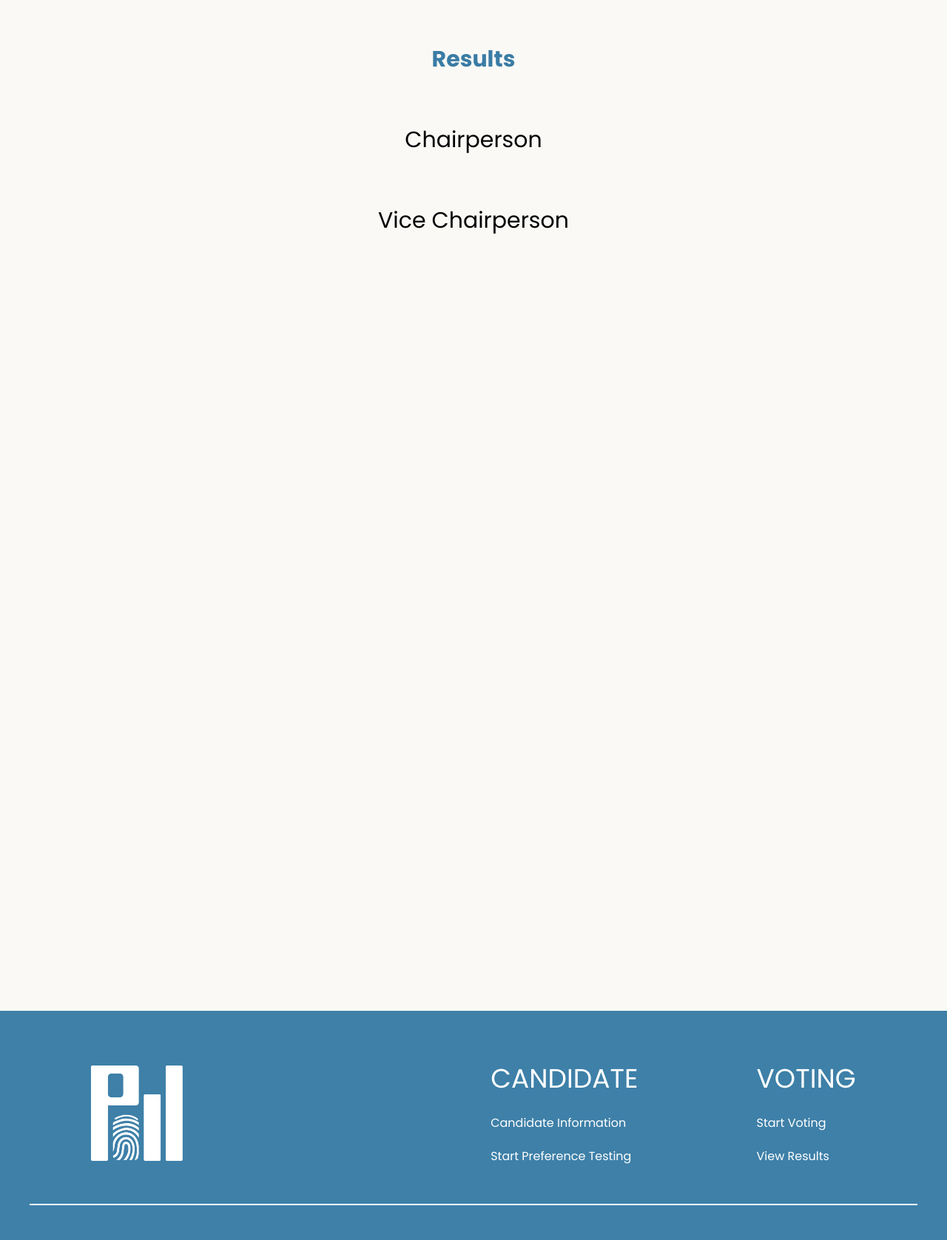
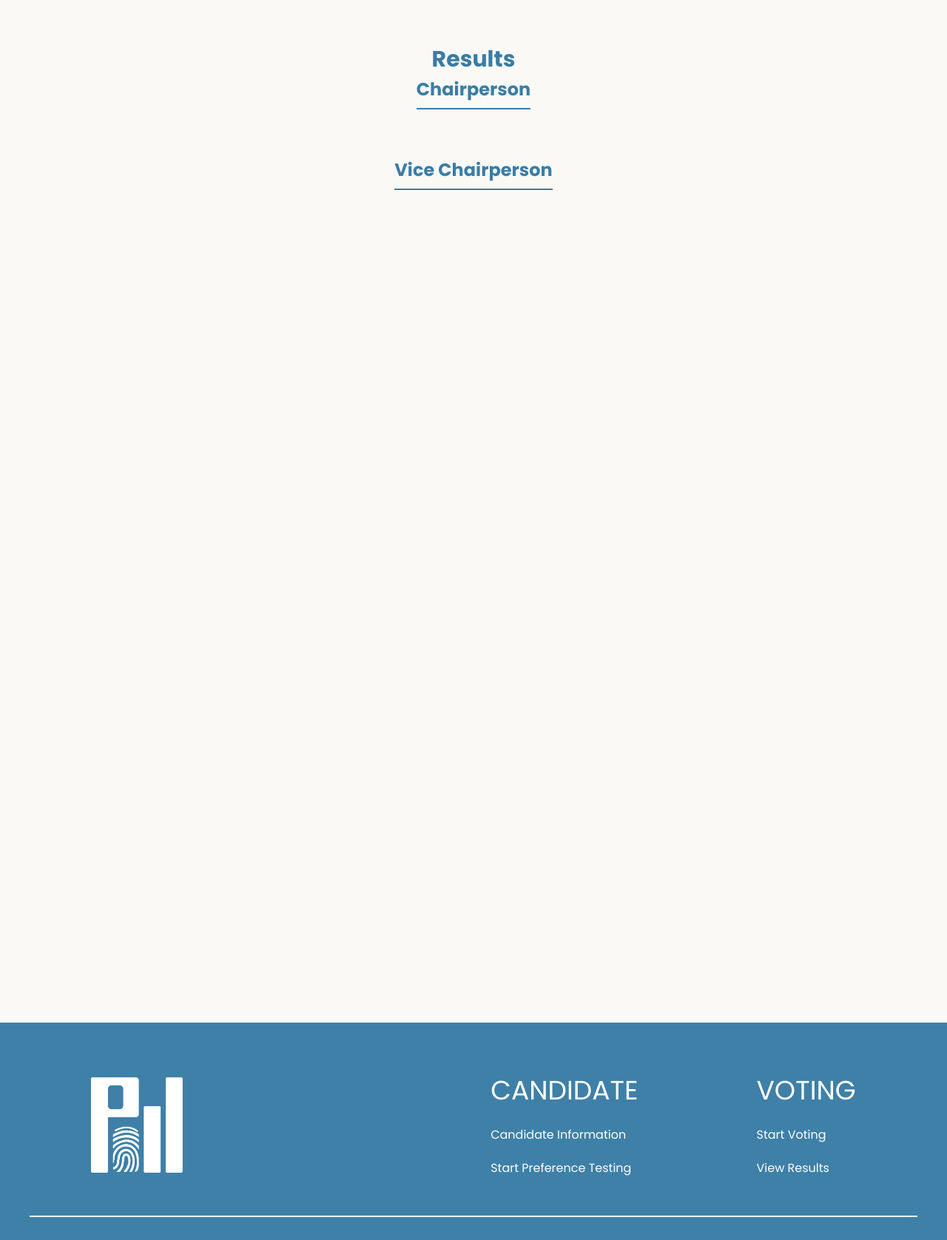
Before and after one commit to Fabshkiee/Cin-ergy-PolliTeko, a Flask app: page /results in a window 1280 px wide. Shown: the part 130-1807 px from the top of the page at 74% size. Run offline with Flask 3, Linux system fonts and the light colour scheme; the visitor is signed in with stand-in values (Sample User, id 1); data that the repository does not hold is empty.

Commit message:
fixed result section, readded list positions in admin.

```diff
--- a/app.py
+++ b/app.py
@@ -24,7 +24,7 @@ def get_location_name(code, endpoint):
 app = Flask(__name__)
 app.secret_key = 'your-secret-key-here'
 scopes = ["https://www.googleapis.com/auth/spreadsheets"]
-creds = Credentials.from_service_account_file("/storage/emulated/0/MGIT/Cin-ergy-PolliTeko/upvhackathonCreds.json", scopes=scopes)
+creds = Credentials.from_service_account_file("Cin-ergy-PolliTeko/upvhackathonCreds.json", scopes=scopes)
 client = gspread.authorize(creds)
 
 sheet_id = "15P43fHag6Va8upWyhvUJwV0ECbtU4zeMsFp5DiPUXzM"
@@ -292,54 +292,46 @@ def results():
 
     try:
         # Fetch all candidate data
-        candidates_data = candidatesSheet.get_all_values()
+        all_candidates = candidatesSheet.get_all_values()
 
-        # Fetch all results data (candidate names in column A, votes in column B)
+        # Fetch vote data from results sheet (Column A: names, Column B: counts)
         results_data = resultsSheet.get_all_values()
 
-        # Create a dictionary mapping "Last, First" names to vote counts
-        vote_counts = {}
-        for row in results_data:
-            if len(row) >= 2:  # Ensure we have both name and votes
-                name = row[0].strip()
-                vote_str = str(row[1]).strip() if len(row) > 1 else "0"
+        # Create a dictionary mapping full names to vote counts
+        vote_dict = {}
+        for row in results_data[1:]:  # Skip header row
+            if len(row) >= 2:
+                full_name = row[0].strip()
+                # Remove commas and convert to integer for sorting
+                raw_votes = row[1].replace(',', '') if row[1] else '0'
+                vote_count = int(raw_votes) if raw_votes.isdigit() else 0
+                vote_dict[full_name] = {
+                    'raw': vote_count,  # For sorting
+                    'formatted': "{:,}".format(vote_count)  # For display with commas
+                }
 
-                # Remove commas and convert to integer
-                try:
-                    votes = int(vote_str.replace(",", "")) if vote_str else 0
-                except (ValueError, TypeError):
-                    votes = 0
-                vote_counts[name] = votes
-
-        # Organize candidates by position
+        # Initialize lists
         chairpersons = []
         vice_chairpersons = []
 
-        # Column indices
-        FIRST_NAME_COL = 0
-        LAST_NAME_COL = 2
-        POSITION_COL = 3
-        PHOTO_COL = 16
+        for index, row in enumerate(all_candidates[1:], start=2):  # Skip header row
+            if len(row) > 3:  # Ensure row has enough columns
+                position = row[3].strip().lower()
+                first_name = row[0].strip()
+                last_name = row[2].strip()
+                full_name = f"{last_name}, {first_name}"  # Match the format in results sheet
+                photo = row[16].strip() if len(row) > 16 else "/static/default-profile.png"
 
-        # Process each candidate (skip header row)
-        for row in candidates_data[1:]:
-            if len(row) > POSITION_COL:
-                position = row[POSITION_COL].strip().lower()
-                first_name = row[FIRST_NAME_COL].strip()
-                last_name = row[LAST_NAME_COL].strip()
-                photo = row[PHOTO_COL].strip() if len(row) > PHOTO_COL else "/static/default-profile.png"
-
-                # Create the name key as "Last, First"
-                name_key = f"{last_name}, {first_name}"
-
-                # Get votes or default to 0
-                votes = vote_counts.get(name_key, 0)
+                # Get vote count from dictionary (default to 0 if not found)
+                votes_data = vote_dict.get(full_name, {'raw': 0, 'formatted': '0'})
 
                 candidate = {
+                    "row_id": index,
                     "first_name": first_name,
                     "last_name": last_name,
                     "photo": photo,
-                    "votes": "{:,}".format(votes)  # Format with commas for display
+                    "votes": votes_data['raw'],  # For sorting
+                    "votes_formatted": votes_data['formatted']  # For display
                 }
 
                 if position == "chair person":
@@ -347,9 +339,9 @@ def results():
                 elif position == "vice chair person":
                     vice_chairpersons.append(candidate)
 
-        # Sort by vote count (descending)
-        chairpersons.sort(key=lambda x: x["votes"].replace(",", ""), reverse=True)
-        vice_chairpersons.sort(key=lambda x: x["votes"].replace(",", ""), reverse=True)
+        # Sort candidates by raw vote count in descending order
+        chairpersons.sort(key=lambda x: x['votes'], reverse=True)
+        vice_chairpersons.sort(key=lambda x: x['votes'], reverse=True)
 
         return render_template(
             'results.html',
@@ -358,8 +350,7 @@ def results():
         )
 
     except Exception as e:
-        app.logger.error(f"Error in results route: {str(e)}")
-        return f"Error loading results: {str(e)}", 500
+        return f"Error fetching results: {str(e)}", 500
 
 
 @app.route('/quiz')
@@ -537,6 +528,92 @@ def get_candidate_photo(row_id):
     except Exception as e:
         return jsonify({"error": str(e)}), 500
 
+@app.route('/add-position', methods=['POST'])
+def add_position():
+    if 'user_id' not in session or not session.get('is_admin', False):
+         return jsonify({"success": False, "message": "Unauthorized"}), 403
+
+    try:
+         # Parse form data
+         position = request.json.get('position', '').strip()
+         number = int(request.json.get('number', 1))
+
+         # Validate input
+         if number < 0:
+             return jsonify({"success": False, "message": "Number cannot be negative"}), 400
+
+         # Check if position already exists
+         all_positions = positionsSheet.col_values(1)
+         if position in all_positions:
+             return jsonify({"success": False, "message": f"Position '{position}' already exists."}), 400
+
+         # Prepare value for Google Sheets - empty string for 0
+         sheet_number = '' if number == 0 else number
+
+         # Find next empty row
+         next_row = len(all_positions) + 1
+
+         # Update the sheet
+         positionsSheet.update(
+             f"A{next_row}:B{next_row}",
+             [[position, sheet_number]],
+             value_input_option='USER_ENTERED'  # This ensures proper handling of empty strings
+         )
+
+         return jsonify({
+             "success": True,
+             "message": f"Position '{position}' added successfully.",
+             "display_number": "Infinite" if number == 0 else number
+         })
+    except Exception as e:
+         return jsonify({"success": False, "message": str(e)}), 500
+
+
+@app.route('/list-positions')
+def list_positions():
+     if 'user_id' not in session or not session.get('is_admin', False):
+         return redirect('/')
+
+     try:
+         # Fetch all positions and numbers from the sheet
+         all_positions = positionsSheet.get_all_values()
+         positions = []
+         for row in all_positions[1:]:  # Skip header row
+             position = row[0]
+             number = row[1] if len(row) > 1 else ''
+             # Convert empty string to "Infinite"
+             display_number = "Infinite" if number == '' else number
+             positions.append((position, display_number))
+
+         return render_template('listposition.html', positions=positions)
+     except Exception as e:
+         return f"Error fetching positions: {str(e)}", 500
+
+@app.route('/delete-position', methods=['POST'])
+def delete_position():
+    if 'user_id' not in session or not session.get('is_admin', False):
+        return jsonify({"success": False, "message": "Unauthorized"}), 403
+
+    try:
+        # Parse the position to delete
+        data = request.json
+        position_to_delete = data.get('position', '').strip()
+
+        # Fetch all positions from the sheet
+        all_positions = positionsSheet.get_all_values()
+
+        # Find the row number of the position to delete
+        for index, row in enumerate(all_positions):
+            if row[0] == position_to_delete:  # Match the position in column A
+                positionsSheet.delete_rows(index + 1)  # Delete the row (1-based index)
+                return jsonify({"success": True, "message": f"Position '{position_to_delete}' deleted successfully."})
+
+        return jsonify({"success": False, "message": f"Position '{position_to_delete}' not found."}), 404
+    except Exception as e:
+        return jsonify({"success": False, "message": str(e)}), 500
+
+
+
 @app.route('/submit_votes', methods=['POST'])
 def submit_votes():
     try:
@@ -574,11 +651,14 @@ def submit_votes():
                     if candidate_name in existing_names:
                         # Candidate exists - find their row and increment vote count
                         row_number = existing_names.index(candidate_name) + 1
-                        current_votes = int(resultsSheet.cell(row_number, 2).value)
-                        resultsSheet.update_cell(row_number, 2, current_votes + 1)
+                        current_votes_str = resultsSheet.cell(row_number, 2).value
+                        # Remove commas and convert to integer
+                        current_votes = int(current_votes_str.replace(',', '')) if current_votes_str else 0
+                        # Format back with commas for storage
+                        resultsSheet.update_cell(row_number, 2, "{:,}".format(current_votes + 1))
                     else:
                         # Candidate doesn't exist - append new row
-                        resultsSheet.append_row([candidate_name, 1])
+                        resultsSheet.append_row([candidate_name, "1"])
 
                 except Exception as e:
                     return jsonify({
--- a/static/style.css
+++ b/static/style.css
@@ -818,8 +818,9 @@ html {
     margin: 0;
 }
 
-.resultssec{
-    margin-bottom: 25rem;
+.resultssec {
+    flex: 1; /* Allow the results section to grow and push the footer down */
+    padding-bottom: 30rem; /* Add padding for spacing */
 }
 
 .results-title h1{
@@ -848,29 +849,45 @@ html {
     justify-items: center;
     align-items: center;
     height: 100vh;
+    padding-bottom: 4rem; /* Maintain bottom padding */
+    min-height: 60vh; /* Minimum height to push footer down */
 }
 
-.results-container h2{
-    font-size: 1.875rem;
-    font-weight: lighter;
-    margin-bottom: 1.875rem;
-    margin-top: 4rem;
+.results-container {
+    display: block;
+    max-width: 59.188rem;
+    margin: 0 auto;
+    padding-bottom: 4rem; /* Maintain bottom padding */
 }
 
+.results-card{
+    max-height: none; /* Remove any height restrictions */
+    overflow: visible; /* Ensure content isn't clipped */
+    margin-bottom: 3rem;
+}
+
+.results-card h2{
+    color: #3B7DA6;
+    border-bottom: 2px solid #3B7DA6;
+    display: inline-block;
+    padding-bottom: 0.5rem;
+    margin-bottom: 1rem;
+}
 .results-card li{
     list-style: none;
 }
 
-.results-candidate-card{
+.results-candidate-card {
     display: grid;
     grid-template-columns: 1fr 4fr 2fr;
     background: linear-gradient(-90deg, #3a7ca5, #81c3d7);
     border-radius: 2.5rem;
     margin-bottom: 2.25rem;
     padding: 1.5rem;
-    width: 58.875rem;
+    width: 100%; /* Use 100% width to make it responsive */
+    max-width: 58.875rem; /* Set a maximum width */
+    box-sizing: border-box; /* Include padding in width calculation */
 }
-
 
 .results-candidate-image {
     flex-shrink: 0;
@@ -904,3 +921,29 @@ html {
     color: white;
     text-transform: uppercase;
 }
+
+.scrollable-container {
+    max-height: calc(100vh - 20rem); /* Dynamically calculate height based on viewport */
+    overflow-y: auto; /* Enable vertical scrolling */
+    padding-right: 1rem; /* Add padding to avoid scrollbar overlap */
+    width: 100%; /* Ensure it spans the full width */
+}
+
+.scrollable-container ul {
+    margin: 0;
+    padding: 0;
+    list-style: none;
+}
+
+.scrollable-container::-webkit-scrollbar {
+    width: 8px; /* Customize scrollbar width */
+}
+
+.scrollable-container::-webkit-scrollbar-thumb {
+    background-color: #81C3D7; /* Customize scrollbar color */
+    border-radius: 4px;
+}
+
+.scrollable-container::-webkit-scrollbar-track {
+    background-color: #f1f1f1; /* Customize scrollbar track color */
+}
--- a/templates/results.html
+++ b/templates/results.html
@@ -5,6 +5,7 @@
     <meta name="viewport" content="width=device-width, initial-scale=1.0">
     <link rel="stylesheet" href="/static/style.css">
     <title>Results</title>
+
 
 </head>
 <body>
@@ -28,39 +29,42 @@
         <div class="results-container">
             <div class="results-card">
                 <h2>Chairperson</h2>
+                <div class="scrollable-container">
                     <ul>
                         {% for candidate in chairpersons %}
                         <li>
                             <div class="results-candidate-card">
                                 <div class="results-candidate-image">
-                            <img src="{{ candidate.photo }}" class="candidateprof" alt="Candidate Image">
+                                    <img src="{{ candidate.photo }}" class="candidateprof" alt="{{ candidate.first_name }} {{ candidate.last_name }}">
                                 </div>
                                 <div class="results-candidate-details">
                                     <h3>{{ candidate.last_name }}, {{ candidate.first_name }}</h3>
                                 </div>
                                 <div class="vote-count">
-                            <h4>{{ candidate.votes }} </h4>
+                                    <h4>{{ candidate.votes_formatted }}</h4>
                                 </div>
                             </div>
                         </li>
                         {% endfor %}
                     </ul>
                 </div>
+            </div>
 
             <div class="results-card">
                 <h2>Vice Chairperson</h2>
+                <div class="scrollable-container">
                     <ul>
                         {% for candidate in vice_chairpersons %}
                         <li>
                             <div class="results-candidate-card">
                                 <div class="results-candidate-image">
-                            <img src="{{ candidate.photo }}" class="candidateprof" alt="Candidate Image">
+                                    <img src="{{ candidate.photo }}" class="candidateprof" alt="{{ candidate.first_name }} {{ candidate.last_name }}">
                                 </div>
                                 <div class="results-candidate-details">
                                     <h3>{{ candidate.last_name }}, {{ candidate.first_name }}</h3>
                                 </div>
                                 <div class="vote-count">
-                            <h4>{{ candidate.votes }} </h4>
+                                    <h4>{{ candidate.votes_formatted }}</h4>
                                 </div>
                             </div>
                         </li>
@@ -70,7 +74,7 @@
             </div>
     </section>
 
-    <!--Footer Section-->
+    <!-- Footer Section -->
     <footer class="footer">
         <div class="footer-background"></div>
         <div class="footer-content">
```
Lines whose indentation alone changed are shown as unchanged.
